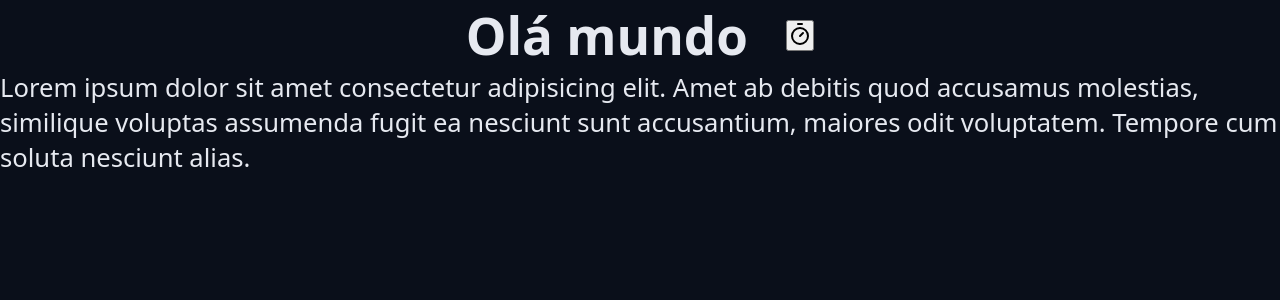
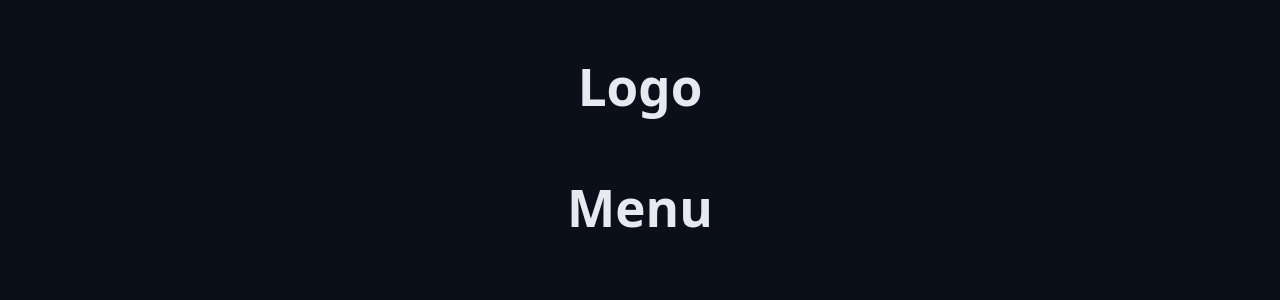
Before and after one commit to Alt3rs/chronos-pomodoro, a React (Vite) app: page / in a window 1280 px wide. Shown: the top 300 px of the page. Built offline with nearby package versions, Linux system fonts and the light colour scheme.

Commit message:
Creating a component for container.

```diff
--- a/src/App.tsx
+++ b/src/App.tsx
@@ -1,24 +1,19 @@
-import { Heading } from './components/Heading';
-
 import './style/theme.css';
 import './style/global.css';
-import { TimerIcon } from 'lucide-react';
+
+import { Container } from './components/Container';
+import { Heading } from './components/Heading';
 
 export function App() {
   return (
     <>
-      <Heading>
-        Olá mundo
-        <button>
-          <TimerIcon />
-        </button>
-      </Heading>
-      <p>
-        Lorem ipsum dolor sit amet consectetur adipisicing elit. Amet ab debitis
-        quod accusamus molestias, similique voluptas assumenda fugit ea nesciunt
-        sunt accusantium, maiores odit voluptatem. Tempore cum soluta nesciunt
-        alias.
-      </p>
+      <Container>
+        <Heading>Logo</Heading>
+      </Container>
+
+      <Container>
+        <Heading>Menu</Heading>
+      </Container>
     </>
   );
 }
--- /dev/null
+++ b/src/components/Container.module.css
@@ -0,0 +1,12 @@
+.container-fluid {
+  max-width: auto;
+}
+
+.container {
+  max-width: 98rem;
+  margin: 0 auto;
+}
+
+.content {
+  margin: 3.2rem;
+}
--- /dev/null
+++ b/src/components/Container.tsx
@@ -0,0 +1,13 @@
+import styles from './Container.module.css';
+
+type ContainerProps = {
+  children: React.ReactNode;
+};
+
+export function Container({ children }: ContainerProps) {
+  return (
+    <div className={styles.container}>
+      <div className={styles.content}>{children}</div>
+    </div>
+  );
+}
--- a/src/style/global.css
+++ b/src/style/global.css
@@ -15,3 +15,16 @@
   background-color: var(--gray-900);
   color: var(--text-default);
 }
+
+.container-fluid {
+  max-width: auto;
+}
+
+.container {
+  max-width: 98rem;
+  margin: 0 auto;
+}
+
+.content {
+  margin: 3.2rem;
+}
```
